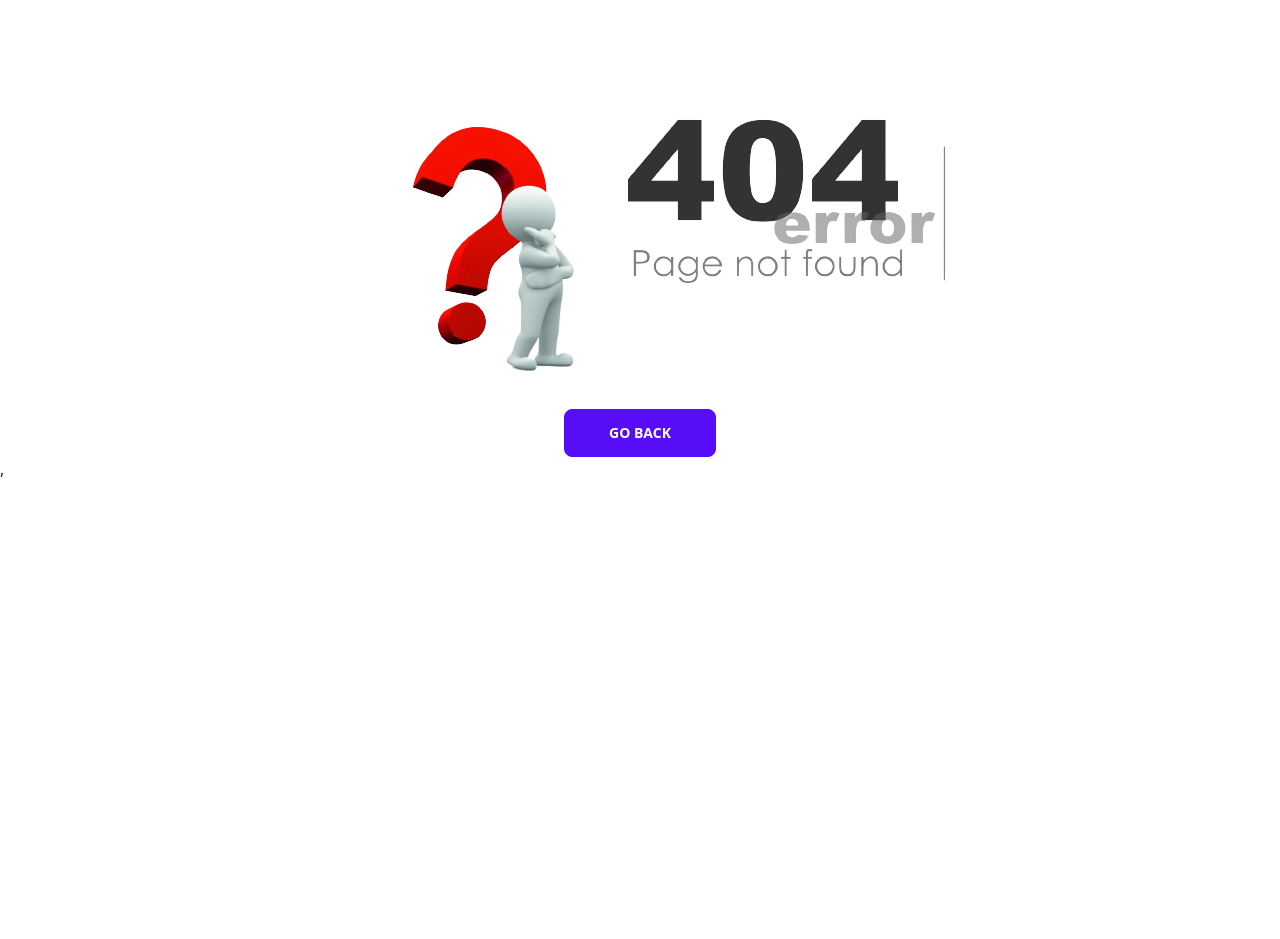
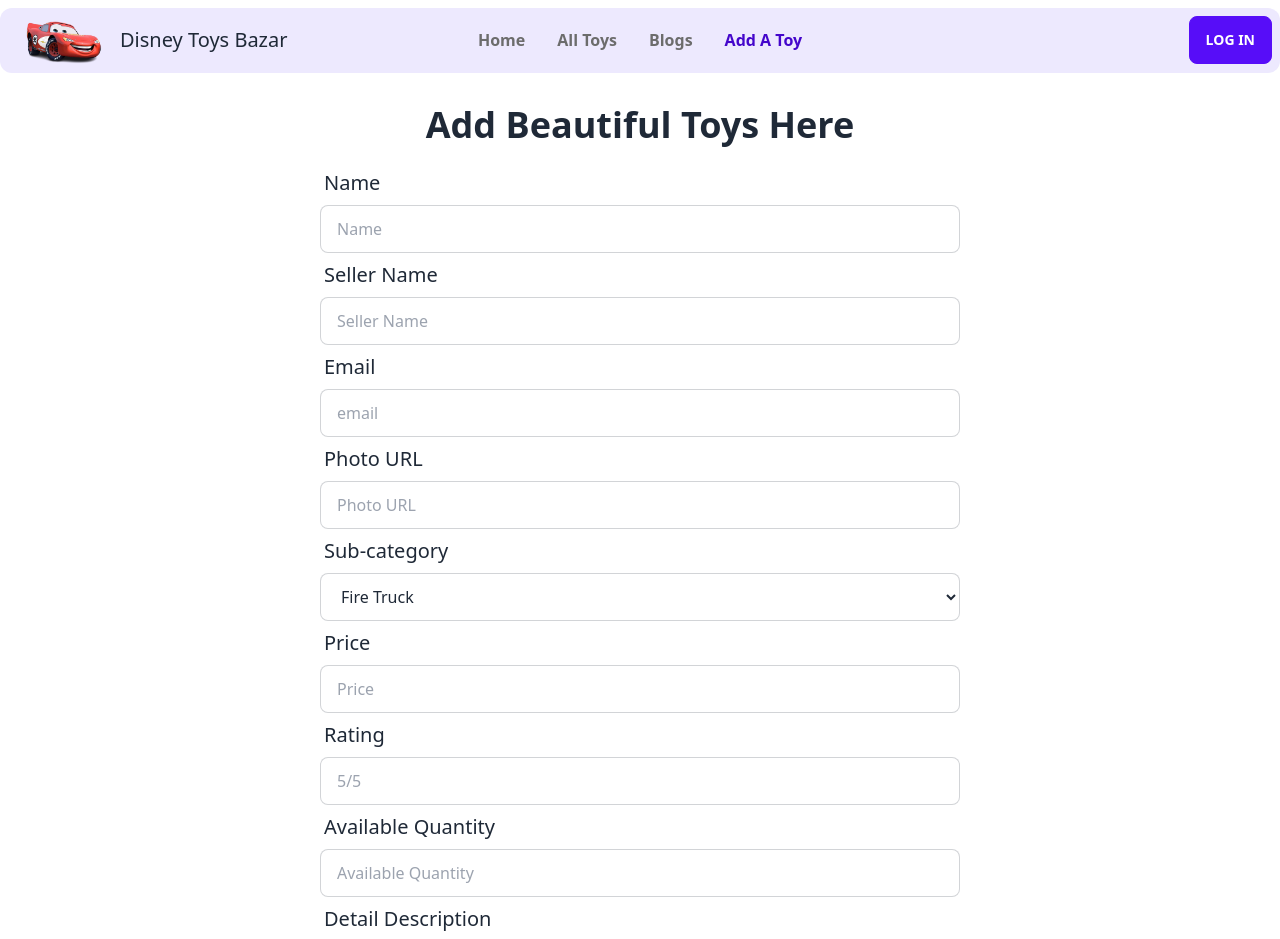
Before and after one commit to YusufHasan94/disney-toy-bazar-client, a React (Vite) app: page /add-toys in a window 1280 px wide. Shown: the top 939 px of the page. Before the commit the page ends 800 px from the top, so only its background shows below. Built offline with nearby package versions, Linux system fonts and the light colour scheme; no server answers.

Commit message:
adding 404 page

```diff
--- a/src/Layout/ShopByCategory/Category.jsx
+++ b/src/Layout/ShopByCategory/Category.jsx
@@ -10,37 +10,31 @@ const Category = () => {
         .then(res => res.json())
         .then(data => setCategories(data))
     },[])
-    const {id, tab_title, subcategories} = categories;
     return (
         <div className='my-4'>
             <div>
                 <h1 className='text-center text-4xl font-semibold'>Shop By Category</h1>
             </div>
-            <div className='flex justify-center my-8'>
-                <Tabs className="text-xl font-semibold">
-                    <TabList>
-                        {categories.map(category => (
-                            <Tab>{category.tab_title}</Tab>
+            <div className='flex justify-center my-8 w-full'>
+                <Tabs className="text-xl font-semibold text-center p-4 w-3/4">
+                    <TabList >
+                        {categories.map(tab => (
+                            <Tab>{tab.tab_title}</Tab>
                         ))}
                     </TabList>
-                    {categories.map(category =>(
-                        <TabPanel>
-                            <Tabs>
-                                <TabList>
-                                    {category.subcategories.map(subcategory=>(
-                                        <Tab>{subcategory.title}</Tab>
-                                    ))}
-                                </TabList>
-                                {category.subcategories.map(subcategory=>(
-                                    <TabPanel>
-                                        <div className="grid grid-cols-2 gap-4 my-4">
-                                            {subcategory.cards.map(card=> <ToysCard card={card}></ToysCard>)}
-                                        </div>
-                                    </TabPanel>
-                                ))}
-                            </Tabs>
-                        </TabPanel>
-                    ))}
+                    {
+                        categories.map(tab=>(
+                            <TabPanel >
+                                <div className="grid grid-cols-2 justify-center gap-4 my-6">
+                                    {
+                                        tab.subcategories.category.map(card=>(
+                                            <ToysCard  card={card}></ToysCard>
+                                        ))
+                                    }
+                                </div>
+                            </TabPanel>
+                        ))
+                    }
                 </Tabs>
             </div>
         </div>
--- a/src/Layout/ShopByCategory/ToysCard.jsx
+++ b/src/Layout/ShopByCategory/ToysCard.jsx
@@ -2,14 +2,15 @@ import React from 'react';
 
 
 const ToysCard = ({card}) => {
+    const {Name, Price, Rating} = card;
     return (
         <div className="card card-compact w-96 bg-base-100 shadow-xl">
             <figure><img src="/images/stock/photo-1606107557195-0e29a4b5b4aa.jpg" alt="Shoes" /></figure>
             <div className="card-body">
-                <h2 className="card-title">Shoes!</h2>
-                <p>If a dog chews shoes whose shoes does he choose?</p>
-                <div className="card-actions justify-end">
-                <button className="btn btn-primary">Buy Now</button>
+                <h2 className="card-title text-2xl">{Name}</h2>
+                <p className='text-start text-xl'>Price: {Price}</p>
+                <div className="card-actions justify-center">
+                    <button className="btn btn-primary">View Details</button>
                 </div>
             </div>
         </div>
--- /dev/null
+++ b/src/Pages/AddToy/AddToy.jsx
@@ -0,0 +1,79 @@
+import React from 'react';
+import { Link } from 'react-router-dom';
+
+const AddToy = () => {
+    return (
+        <div className='my-8'>
+            <div>
+                <h1 className='text-center text-4xl font-semibold'>Add Beautiful Toys Here</h1>
+            </div>
+            <div className='w-1/2 mx-auto my-4'>
+                <form>
+                    <div className="form-control">
+                        <label className="label">
+                            <span className="label-text text-xl">Name</span>
+                        </label>
+                        <input type="text" name='name' placeholder="Name" required className="input input-bordered" />
+                    </div>
+                    <div className="form-control">
+                        <label className="label">
+                            <span className="label-text text-xl">Seller Name</span>
+                        </label>
+                        <input type="text" name='seller_name' placeholder="Seller Name" required className="input input-bordered" />
+                    </div>
+                    <div className="form-control">
+                        <label className="label">
+                            <span className="label-text text-xl">Email</span>
+                        </label>
+                        <input type="text" name='email' placeholder="email" required className="input input-bordered" />
+                    </div>
+                    <div className="form-control">
+                        <label className="label">
+                            <span className="label-text text-xl">Photo URL</span>
+                        </label>
+                        <input type="text" name='photoURL' placeholder="Photo URL" required className="input input-bordered" />
+                    </div>
+                    <div className="form-control">
+                        <label className="label">
+                            <span className="label-text text-xl">Sub-category</span>
+                        </label>
+                        <select name="sub_category" id="" className='input input-bordered'>
+                            <option value="Fire Truck">Fire Truck</option>
+                            <option value="Fire Truck">Racing Car</option>
+                            <option value="Fire Truck">Ambulance</option>
+                        </select>
+                    </div>
+                    <div className="form-control">
+                        <label className="label">
+                            <span className="label-text text-xl">Price</span>
+                        </label>
+                        <input type="password" name='Price' placeholder="Price" required className="input input-bordered" />
+                    </div>
+                    <div className="form-control">
+                        <label className="label">
+                            <span className="label-text text-xl">Rating</span>
+                        </label>
+                        <input type="password" name='Rating' placeholder="5/5" required className="input input-bordered" />
+                    </div>
+                    <div className="form-control">
+                        <label className="label">
+                            <span className="label-text text-xl">Available Quantity</span>
+                        </label>
+                        <input type="password" name='Available_quantity' placeholder="Available Quantity" required className="input input-bordered" />
+                    </div>
+                    <div className="form-control">
+                        <label className="label">
+                            <span className="label-text text-xl">Detail Description</span>
+                        </label>
+                        <textarea name="" id="" cols="30" rows="5" required className="border-2 border-gray-300 rounded-xl p-2"></textarea>
+                    </div>
+                    <div className="form-control mt-6">
+                    <input type="submit" value="Submit" className='btn btn-primary'/>
+                    </div>
+                </form>
+            </div>
+        </div>
+    );
+};
+
+export default AddToy;
--- a/src/Shared/Header/Navbar.jsx
+++ b/src/Shared/Header/Navbar.jsx
@@ -26,9 +26,9 @@ const Navbar = () => {
             user?
             <>
                 <li><ActiveLink to="/my-toys">My Toys</ActiveLink></li>
-                <li><ActiveLink to="/add-toy">Add A Toy</ActiveLink></li>
             </> : ""
         }
+        <li><ActiveLink to="/add-toys">Add A Toy</ActiveLink></li>
     </>
     return (
         <div className="navbar bg-base-10 my-2 bg-violet-100 rounded-xl">
--- a/src/main.jsx
+++ b/src/main.jsx
@@ -12,6 +12,7 @@ import Registration from './Pages/Registration/Registration';
 import AuthProvider from './providers/AuthProvider';
 import '@smastrom/react-rating/style.css'
 import NotFound from './Pages/PageNotFound/NotFound';
+import AddToy from './Pages/AddToy/AddToy';
 
 const router = createBrowserRouter([
   {
@@ -29,6 +30,10 @@ const router = createBrowserRouter([
       {
         path: "/registration",
         element: <Registration></Registration>
+      },
+      {
+        path: "/add-toys",
+        element: <AddToy></AddToy>
       }
     ]
   },
```
